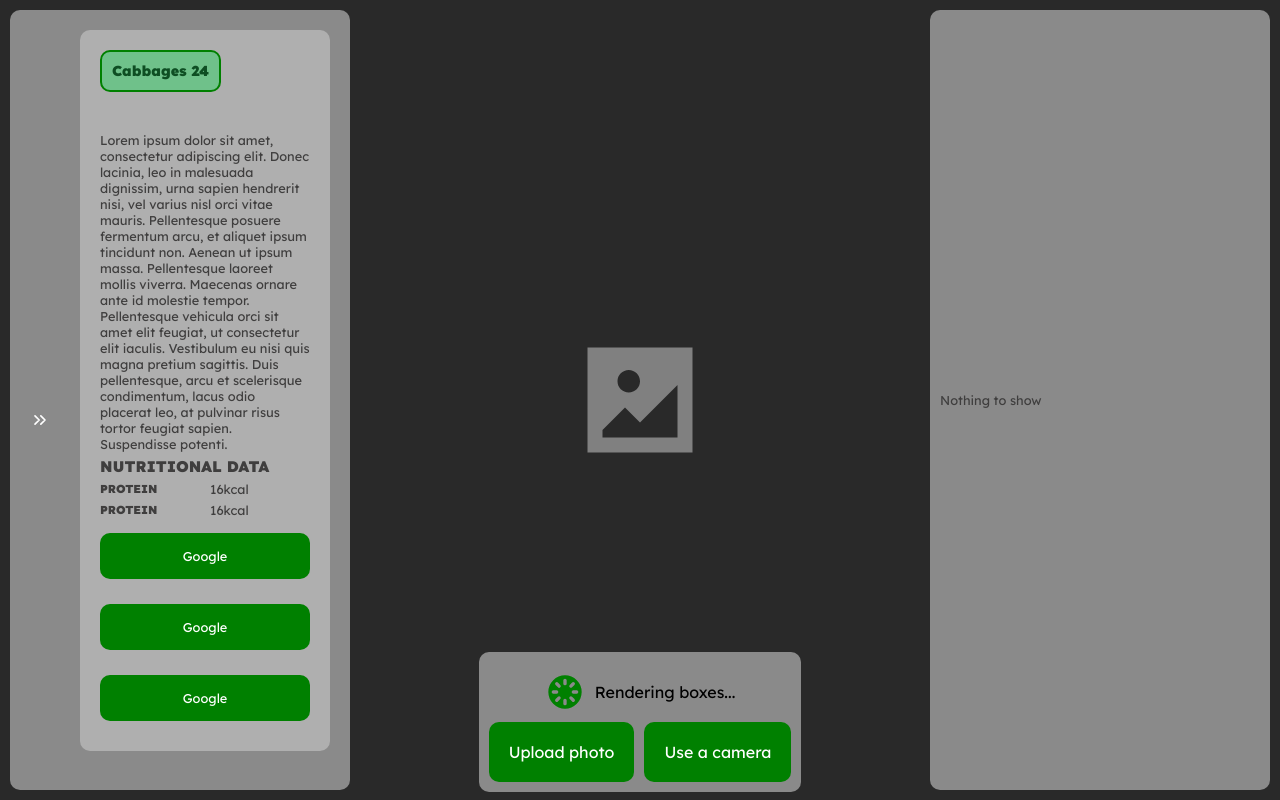
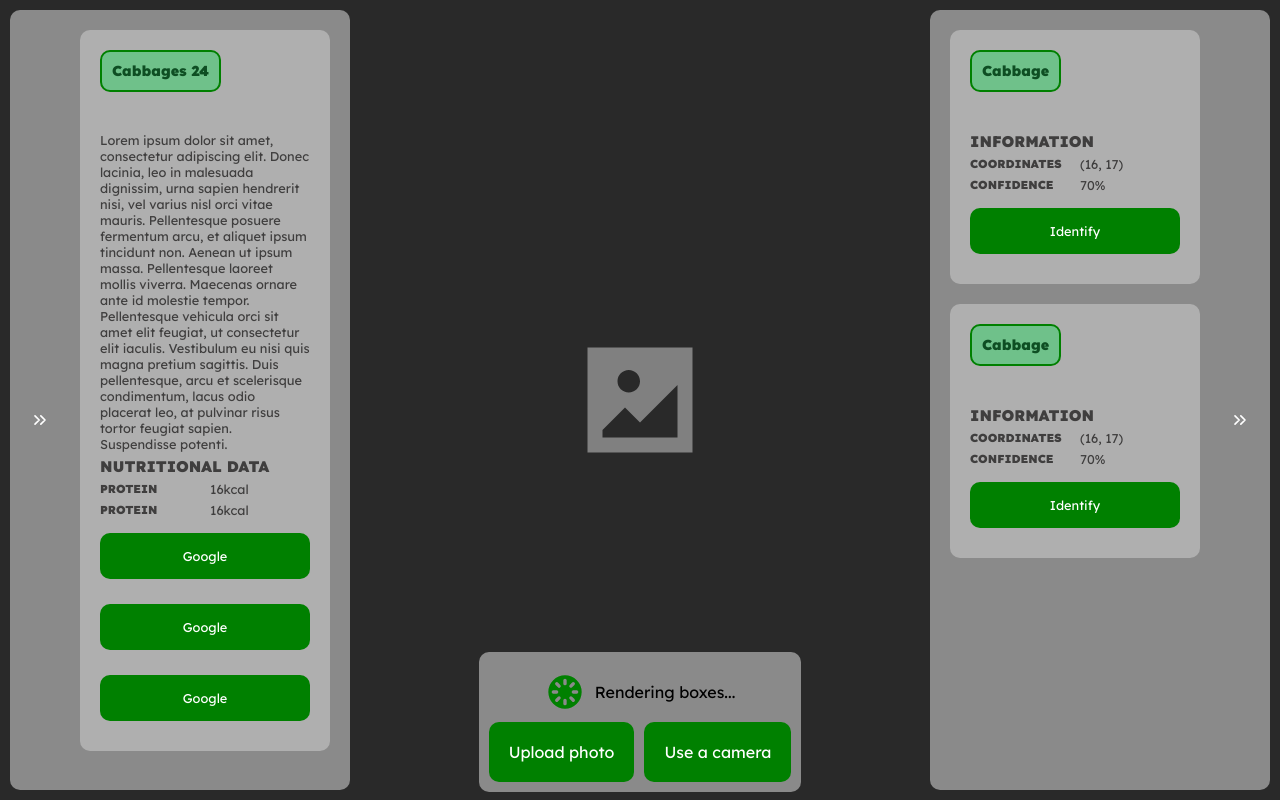
Before and after one commit to jmarkst/csxd-flask, a Python web app: template templates/index.html in a window 1280 px wide. Run offline with Jinja, Linux system fonts and the light colour scheme; the template is opened without the code that fills it, so the values that code supplies are empty.

Commit message:
Right sidebar

```diff
--- a/static/css/styles.css
+++ b/static/css/styles.css
@@ -147,7 +147,7 @@ html {
 
 .items {
     overflow-y: auto;
-    width: fit-content;
+    width: 100%;
     display: flex;
     flex-direction: column;
 }
@@ -201,6 +201,7 @@ html {
 
 .right {
     right: 0;
+    flex-direction: row-reverse;
 }
 
 .addtop {
--- a/templates/index.html
+++ b/templates/index.html
@@ -45,8 +45,48 @@
                 </div>
             </div>
             <div class="sidebar right bd-right">
-                <div class="centered text-gray" id="noitems">
-                    Nothing to show
+                <a class="centered" href="">
+                    <img class="icon" src="../static/raw/chevron.svg"/>
+                </a>
+                <div class="items">
+                    <div class="margined text-gray" id="noitems">
+                        <div class="card">
+                            <div class="card-header">
+                                <a href="" class="pill">Cabbage</a>
+                            </div>
+                            <div class="card-body">
+                                <h6>INFORMATION</h6>
+                                <div class="row full">
+                                    <div class="col full headtext">COORDINATES</div>
+                                    <div class="col full">(16, 17)</div>
+                                </div>
+                                <div class="row full">
+                                    <div class="col full headtext">CONFIDENCE</div>
+                                    <div class="col full">70%</div>
+                                </div>
+                                <a href="" class="btn">Identify</a>
+                            </div>
+                        </div>
+                    </div>
+                    <div class="margined text-gray" id="noitems">
+                        <div class="card">
+                            <div class="card-header">
+                                <a href="" class="pill">Cabbage</a>
+                            </div>
+                            <div class="card-body">
+                                <h6>INFORMATION</h6>
+                                <div class="row full">
+                                    <div class="col full headtext">COORDINATES</div>
+                                    <div class="col full">(16, 17)</div>
+                                </div>
+                                <div class="row full">
+                                    <div class="col full headtext">CONFIDENCE</div>
+                                    <div class="col full">70%</div>
+                                </div>
+                                <a href="" class="btn">Identify</a>
+                            </div>
+                        </div>
+                    </div>
                 </div>
             </div>
             <div class="bottombar">
```
